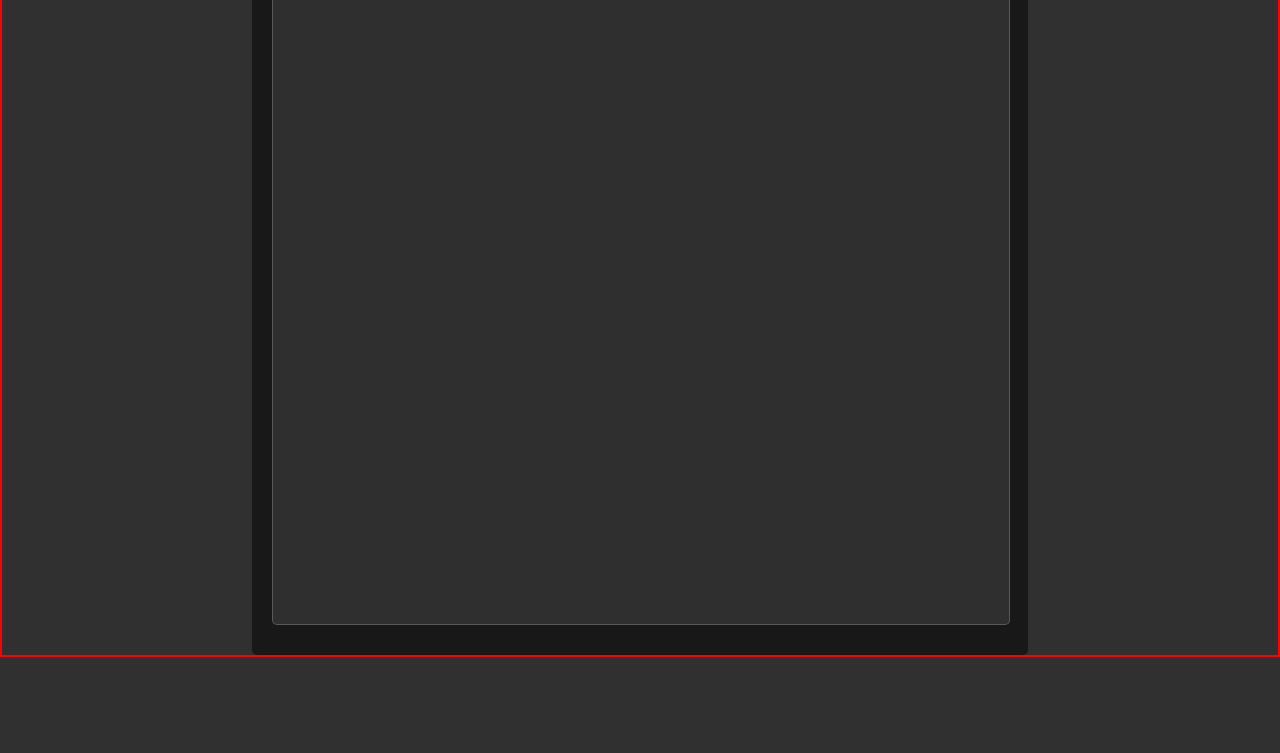
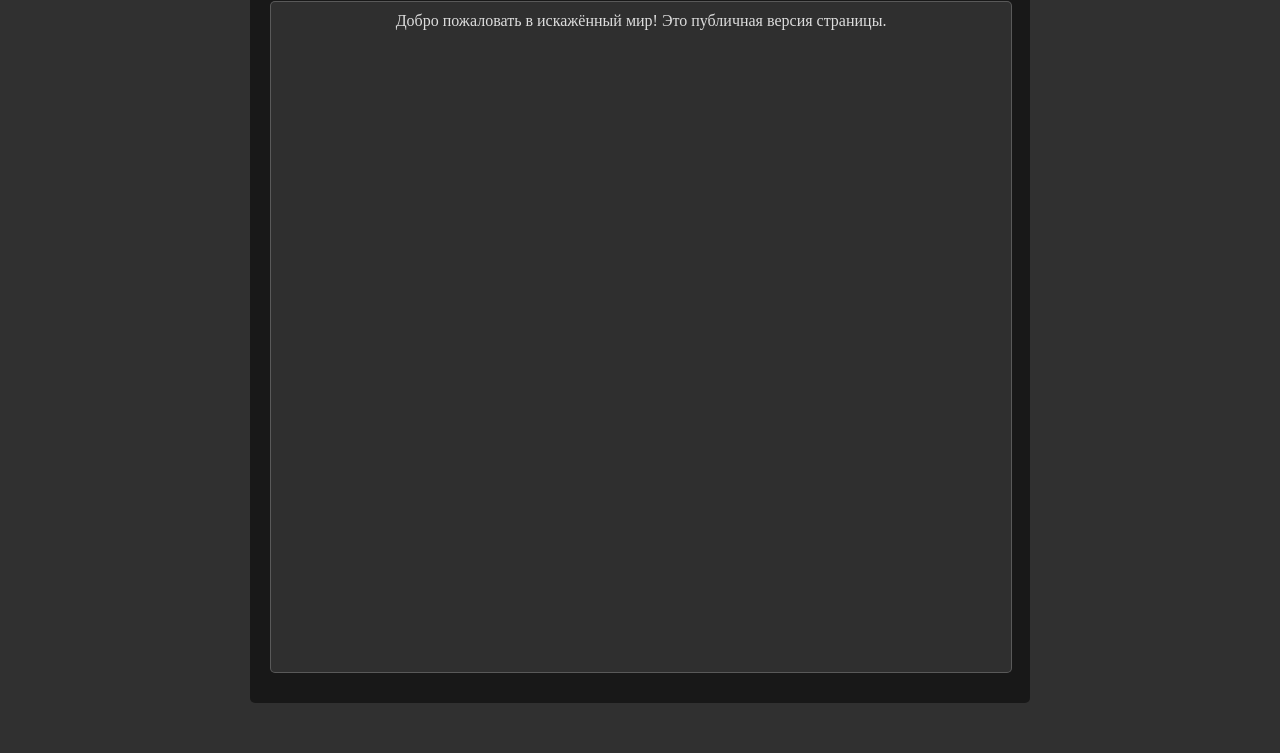
Before and after one commit to dslinak/dsworld, a plain HTML site: page index.html in a window 1280 px wide. Shown: the part 264-1017 px from the top of the page. Before the commit the page ends 921 px from the top, so only its background shows below. Drawn offline with Linux system fonts and the light colour scheme.

Commit message:
Update styles.css

```diff
--- a/styles.css
+++ b/styles.css
@@ -17,7 +17,8 @@ body {
     text-align: center;
     padding-left: 250px; /* Устанавливаем отступ слева */
     padding-right: 250px; /* Устанавливаем отступ справа */
-    border: 2px solid red; /* Добавлено для проверки */
+    padding-top: 50px; /* Устанавливаем отступ сверху (опционально) */
+    padding-bottom: 50px; /* Устанавливаем отступ снизу (опционально) */
     margin: 0;
 }
 
```
